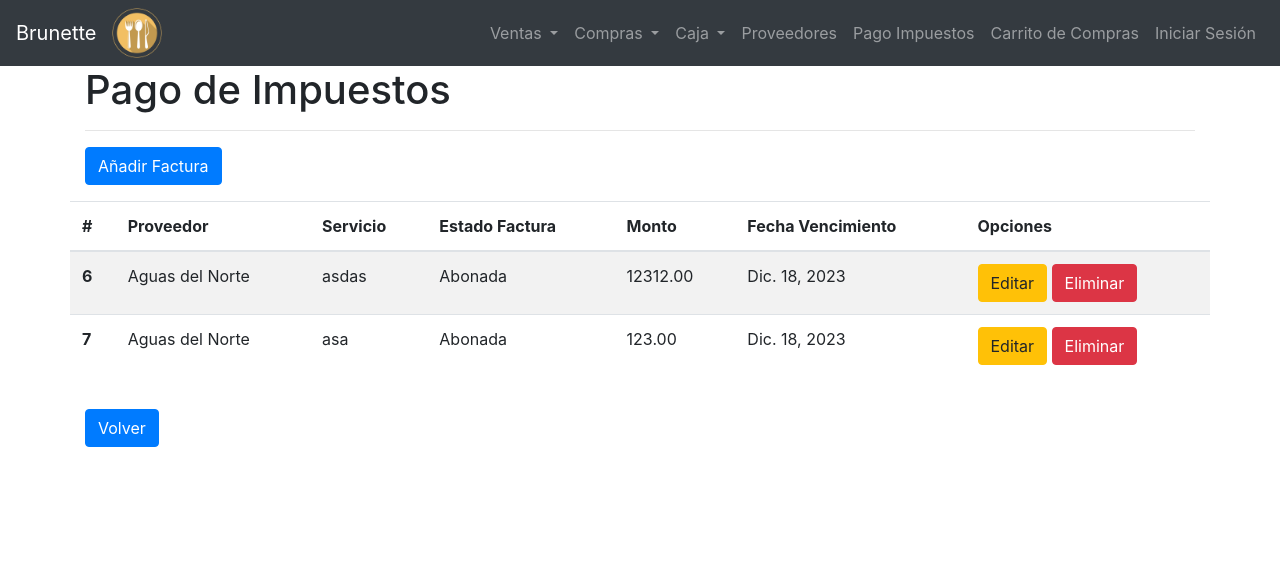
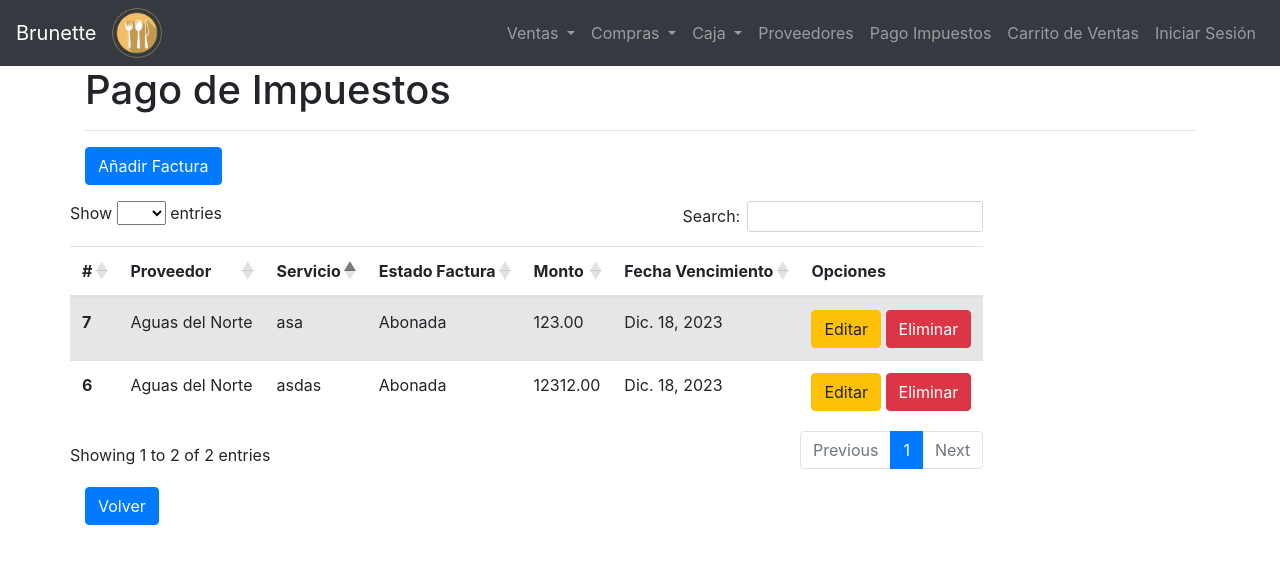
Before and after one commit to paunicole/isdem-django-proyecto-brunette, a Django app: page /pago-impuestos in a window 1280 px wide. Shown: the top 564 px of the page. Run offline with Django 3.2, Linux system fonts and the light colour scheme; data comes from the database, SQL or seed files in the repository; both versions use the stored data as it was after the commit; parts of the project's set-up code (start-up, migrations or seed data) failed here and were passed over; some libraries are stand-ins or nearby versions.

Commit message:
Implementado Datatable

```diff
--- a/mi_proyecto/orders/models.py
+++ b/mi_proyecto/orders/models.py
@@ -86,15 +86,20 @@ class Order(models.Model):
 			return f"{self.user_id}, Status: Complete"
 
 class Caja(models.Model):
+	cajas = [
+		(1, 'Caja 1'),
+        (2, 'Caja 2'),
+        (3, 'Caja 3'),
+		]
 	turnos = [
         ('Mañana', 'Mañana'),
         ('Tarde', 'Tarde'),
-    ]
+		]
 
-	numero = models.IntegerField()
+	numero = models.IntegerField(choices=cajas)
 	empleado = models.ForeignKey(User, on_delete=models.CASCADE)
 	turno = models.CharField(max_length=255, choices=turnos)
-	abierta = models.BooleanField()
+	abierta = models.BooleanField(default=True)
 	fecha_hora_apertura = models.DateTimeField()
 	fecha_hora_cierre = models.DateTimeField(blank=True, null=True)
 	monto_inicial = models.DecimalField(max_digits=10, decimal_places=2)
--- a/mi_proyecto/orders/templates/orders/apertura.html
+++ b/mi_proyecto/orders/templates/orders/apertura.html
@@ -33,6 +33,8 @@
                 <option value="{{caja.numero}}">{{ caja.numero }}</option>
             {% endfor %}
             </select>
+        {% else %}
+            <p class="text-danger">No hay cajas disponibles</p>
         {% endif %}
     </div>
 
--- a/mi_proyecto/orders/templates/orders/base.html
+++ b/mi_proyecto/orders/templates/orders/base.html
@@ -5,10 +5,13 @@
 <head>
     <meta charset="utf-8">
     <meta name="viewport" content="width=device-width, initial-scale=1, shrink-to-fit=no">
-
+    <!-- Bootstrap -->
 	<link rel="stylesheet" href="https://stackpath.bootstrapcdn.com/bootstrap/4.3.1/css/bootstrap.min.css" integrity="sha384-ggOyR0iXCbMQv3Xipma34MD+dH/1fQ784/j6cY/iJTQUOhcWr7x9JvoRxT2MZw1T" crossorigin="anonymous">
+    <!-- CSS -->
     <link rel="stylesheet" type="text/css" href=" {% static 'orders/styles.css' %}">
-	<title>{% block title %}{% endblock %}</title>
+	<!-- Datatables CSS -->
+    <link rel="stylesheet" href="https://cdn.datatables.net/1.13.4/css/dataTables.bootstrap5.min.css">
+    <title>{% block title %}{% endblock %}</title>
     <link rel="icon" href="static/orders/logo.png" type="image/png">
 </head>
 <body>
@@ -61,7 +64,7 @@
         </li>
 
         <li class="nav-item">
-            <a class="nav-link" href="{% url 'cart'%}">Carrito de Compras</a>
+            <a class="nav-link" href="{% url 'cart'%}">Carrito de Ventas</a>
         </li>
         {% if not request.user.is_authenticated %}
         <li class="nav-item">
@@ -96,5 +99,60 @@
     <script src="https://code.jquery.com/jquery-3.2.1.slim.min.js" integrity="sha384-KJ3o2DKtIkvYIK3UENzmM7KCkRr/rE9/Qpg6aAZGJwFDMVNA/GpGFF93hXpG5KkN" crossorigin="anonymous"></script>
     <script src="https://cdnjs.cloudflare.com/ajax/libs/popper.js/1.12.9/umd/popper.min.js" integrity="sha384-ApNbgh9B+Y1QKtv3Rn7W3mgPxhU9K/ScQsAP7hUibX39j7fakFPskvXusvfa0b4Q" crossorigin="anonymous"></script>
     <script src="https://maxcdn.bootstrapcdn.com/bootstrap/4.0.0/js/bootstrap.min.js" integrity="sha384-JZR6Spejh4U02d8jOt6vLEHfe/JQGiRRSQQxSfFWpi1MquVdAyjUar5+76PVCmYl" crossorigin="anonymous"></script>
+    <!-- Jquery -->
+    <script src="https://code.jquery.com/jquery-3.3.1.min.js"></script>
+    <!-- Datatables JS -->
+    <script src="https://cdn.datatables.net/1.13.4/js/jquery.dataTables.min.js"></script>
+    <script src="https://cdn.datatables.net/1.13.4/js/dataTables.bootstrap5.min.js"></script>
+    <script>
+        $(document).ready(function () {
+            var tableOptions = {
+                responsive: true,
+                paging: true,
+                pageLength: 8,
+                lengthChange: true,
+                autoWidth: true,
+                info: true,
+                sort: true,
+                columnDefs: [
+                    { orderable: false, targets: -1 }
+                ],
+                language: {
+                    "url": "//cdn.datatables.net/plug-ins/1.13.4/i18n/es-ES.json"
+                },
+                order: [[2, "asc"]]
+            };
+
+            $("#tabla-proveedores").each(function () {
+                $(this).DataTable({
+                    ...tableOptions,
+                    columnDefs: [
+                        ...tableOptions.columnDefs,
+                        { searchable: false, targets: [-2, -1] }
+                    ]
+                });
+            });
+
+            $("#tabla-pagos").DataTable({
+                ...tableOptions,
+                columnDefs: [
+                    ...tableOptions.columnDefs,
+                    { searchable: true, targets: [-2] },
+                    { searchable: false, targets: [-1] }
+                ]
+            });
+        });
+
+    </script>
+
+    <script>
+        document.addEventListener('DOMContentLoaded', function() {
+            const rows = document.querySelectorAll('.datatable-row');
+
+            gsap.set(rows, { opacity: 0, y: 20 });
+
+            gsap.to(rows, { opacity: 1, y: 0, duration: 0.3, delay: function(index) { return index * 0.1; } });
+        });
+    </script>
 </body>
 </html>
--- a/mi_proyecto/orders/templates/orders/pago_impuestos.html
+++ b/mi_proyecto/orders/templates/orders/pago_impuestos.html
@@ -5,6 +5,7 @@
 {% endblock %}
 
 {% block body %}
+
 <h1>Pago de Impuestos</h1>
 <hr>
 
@@ -17,7 +18,7 @@
 <div class="row">
     {% if facturas %}
 
-    <table class="table table-striped table-hover">
+    <table id="tabla-pagos" class="table table-striped table-hover">
         <thead>
         <tr>
             <th scope="col">#</th>
@@ -31,7 +32,7 @@
         </thead>
         <tbody>
         {% for factura in facturas %}
-        <tr>
+        <tr class="datatable-row">
             <th scope="row">{{ factura.id }}</th>
             <td>{{ factura.proveedor }}</td>
             <td>{{ factura.tipo_servicio }}</td>
--- a/mi_proyecto/orders/templates/orders/proveedores.html
+++ b/mi_proyecto/orders/templates/orders/proveedores.html
@@ -17,7 +17,7 @@
 <div class="row">
     {% if proveedores %}
 
-    <table class="table table-striped table-hover">
+    <table id="tabla-proveedores" class="table table-striped table-hover">
         <thead>
         <tr>
             <th scope="col">#</th>
@@ -31,7 +31,7 @@
         </thead>
         <tbody>
         {% for proveedor in proveedores %}
-        <tr>
+        <tr class="datatable-row">
             <th scope="row">{{ proveedor.id }}</th>
             <td>{{ proveedor.nombre }}</td>
             <td>{{ proveedor.servicio }}</td>
--- a/mi_proyecto/orders/views.py
+++ b/mi_proyecto/orders/views.py
@@ -64,7 +64,7 @@ def signup_view(request):
                   context={"form":form})
 
 def apertura_caja(request):
-	cajas = Caja.objects.all()
+	cajas = Caja.objects.filter(empleado=request.user, abierta=False)
 	context = {
 		"empleado": request.user,
 		"cajas": cajas
```
Also changed, not shown: mi_proyecto/orders/templates/orders/datatable.html (added, +51 -0 lines), mi_proyecto/db.sqlite3, mi_proyecto/orders/migrations/0059_alter_caja_numero.py (added).
